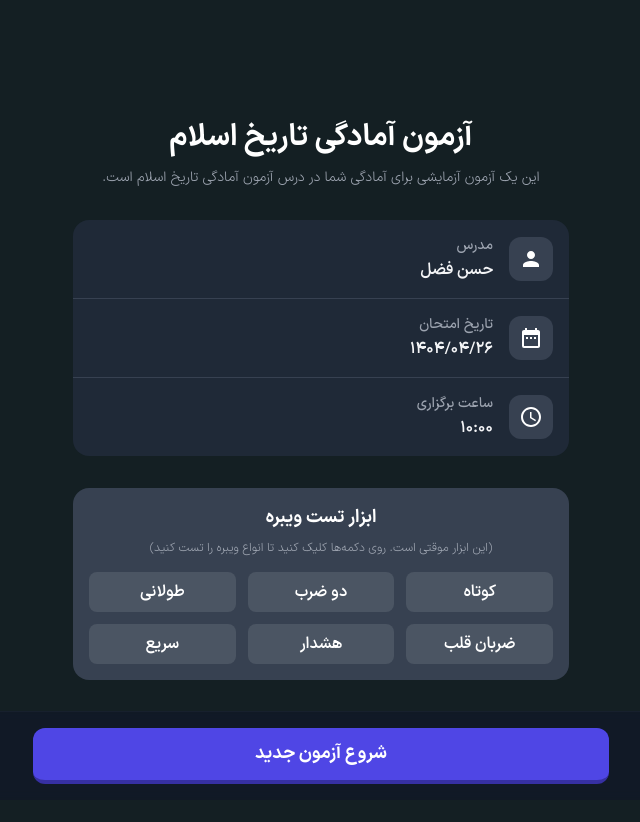
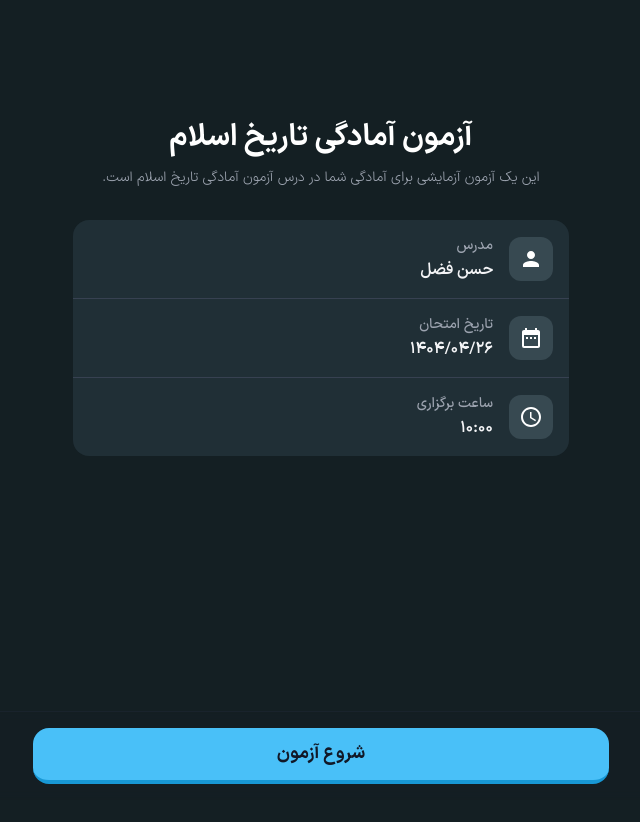
Before and after one commit to younessaeedian/quiz, a React (Vite) app: page / in a window 1280 px wide. Shown: the top 822 px of the page, without its empty margins (319-959 px from the left). After the commit the page ends 800 px from the top, so only its background shows below. Built offline with nearby package versions, Linux system fonts and the light colour scheme.

Commit message:
save incorrect question

```diff
--- a/App.tsx
+++ b/App.tsx
@@ -8,9 +8,8 @@ import ResultsScreen from "./components/ResultsScreen";
 import { goodScoreAnimationData } from "./data/goodScoreAnimation";
 
 const INCORRECT_QUESTION_IDS_KEY = "interactiveQuizIncorrectQuestionIds";
-const ACTIVE_QUIZ_STATE_KEY = "activeQuizState"; // کلید برای ذخیره وضعیت آزمون
+const ACTIVE_QUIZ_STATE_KEY = "activeQuizState";
 
-// الگوریتم Fisher-Yates برای درهم‌ریزی آرایه
 const shuffleArray = <T,>(array: T[]): T[] => {
   const newArray = [...array];
   for (let i = newArray.length - 1; i > 0; i--) {
@@ -20,7 +19,6 @@ const shuffleArray = <T,>(array: T[]): T[] => {
   return newArray;
 };
 
-// تابع کمکی برای تبدیل اعداد به فارسی
 const toPersianDigits = (num: string | number): string => {
   const persianDigits = ["۰", "۱", "۲", "۳", "۴", "۵", "۶", "۷", "۸", "۹"];
   return String(num).replace(
@@ -29,7 +27,6 @@ const toPersianDigits = (num: string | number): string => {
   );
 };
 
-// کامپوننت آیکون بستن
 const CloseIcon: React.FC<{ className?: string }> = ({
   className = "h-5 w-5",
 }) => (
@@ -64,9 +61,6 @@ const App: React.FC = () => {
   const [persistedIncorrectIds, setPersistedIncorrectIds] = useState<
     Set<string>
   >(new Set());
-  const [currentSessionIncorrectIds, setCurrentSessionIncorrectIds] = useState<
-    Set<string>
-  >(new Set());
   const [isReviewMode, setIsReviewMode] = useState<boolean>(false);
 
   const correctSound = useMemo(
@@ -97,9 +91,6 @@ const App: React.FC = () => {
           setCurrentQuestionIndex(savedState.currentQuestionIndex);
           setScore(savedState.score || 0);
           setIsReviewMode(savedState.isReviewMode || false);
-          setCurrentSessionIncorrectIds(
-            new Set(savedState.currentSessionIncorrectIds || [])
-          );
           setCurrentOptions(
             shuffleArray(
               savedState.questions[savedState.currentQuestionIndex].options
@@ -142,18 +133,10 @@ const App: React.FC = () => {
         currentQuestionIndex,
         score,
         isReviewMode,
-        currentSessionIncorrectIds: Array.from(currentSessionIncorrectIds),
       };
       localStorage.setItem(ACTIVE_QUIZ_STATE_KEY, JSON.stringify(stateToSave));
     }
-  }, [
-    gameState,
-    questions,
-    currentQuestionIndex,
-    score,
-    isReviewMode,
-    currentSessionIncorrectIds,
-  ]);
+  }, [gameState, questions, currentQuestionIndex, score, isReviewMode]);
 
   const handleRestartQuiz = useCallback(() => {
     localStorage.removeItem(ACTIVE_QUIZ_STATE_KEY);
@@ -176,7 +159,6 @@ const App: React.FC = () => {
       setShowFeedback(false);
       setCurrentOptions(shuffleArray(shuffledQuestions[0].options));
       setIsReviewMode(reviewMode);
-      setCurrentSessionIncorrectIds(new Set());
       setGameState(GameState.QUIZ);
     },
     []
@@ -209,11 +191,6 @@ const App: React.FC = () => {
         playSound(correctSound);
         setScore((prevScore) => prevScore + 1);
         if (isReviewMode) {
-          setCurrentSessionIncorrectIds((prev) => {
-            const newSet = new Set(prev);
-            newSet.delete(currentQ.id);
-            return newSet;
-          });
           setPersistedIncorrectIds((prev) => {
             const newSet = new Set(prev);
             newSet.delete(currentQ.id);
@@ -226,7 +203,18 @@ const App: React.FC = () => {
         }
       } else {
         playSound(incorrectSound);
-        setCurrentSessionIncorrectIds((prev) => new Set(prev).add(currentQ.id));
+        // **تغییر اصلی:** ثبت فوری سوال غلط در آزمون اصلی
+        if (!isReviewMode) {
+          setPersistedIncorrectIds((prev) => {
+            const newSet = new Set(prev);
+            newSet.add(currentQ.id);
+            localStorage.setItem(
+              INCORRECT_QUESTION_IDS_KEY,
+              JSON.stringify(Array.from(newSet))
+            );
+            return newSet;
+          });
+        }
       }
     },
     [
@@ -248,27 +236,11 @@ const App: React.FC = () => {
       setCurrentQuestionIndex(nextIndex);
       setCurrentOptions(shuffleArray(questions[nextIndex].options));
     } else {
-      if (!isReviewMode) {
-        const combinedIncorrectIds = new Set([
-          ...persistedIncorrectIds,
-          ...currentSessionIncorrectIds,
-        ]);
-        localStorage.setItem(
-          INCORRECT_QUESTION_IDS_KEY,
-          JSON.stringify(Array.from(combinedIncorrectIds))
-        );
-        setPersistedIncorrectIds(combinedIncorrectIds);
-      }
+      // **تغییر اصلی:** حذف منطق ادغام در انتهای آزمون
       localStorage.removeItem(ACTIVE_QUIZ_STATE_KEY);
       setGameState(GameState.RESULTS);
     }
-  }, [
-    currentQuestionIndex,
-    questions,
-    isReviewMode,
-    persistedIncorrectIds,
-    currentSessionIncorrectIds,
-  ]);
+  }, [currentQuestionIndex, questions]);
 
   const currentQuestion = useMemo(() => {
     if (questions.length > 0 && currentQuestionIndex < questions.length) {
@@ -328,7 +300,6 @@ const App: React.FC = () => {
       {gameState === GameState.QUIZ && (
         <div className="fixed top-0 left-0 right-0 mt-6 z-50 px-4 fade-in">
           <div className="flex items-center justify-between w-full h-10">
-            {/* **تغییر اصلی:** رنگ پس‌زمینه دکمه بستن */}
             <button
               onClick={handleRestartQuiz}
               className="p-1.5 bg-[#202F36] hover:bg-gray-600/80 text-gray-300 hover:text-white rounded-full focus:outline-none focus:ring-2 focus:ring-gray-500 shrink-0"
@@ -338,7 +309,6 @@ const App: React.FC = () => {
             </button>
 
             <div className="flex-grow mx-2">
-              {/* **تغییر اصلی:** رنگ پس‌زمینه نوار پیشرفت */}
               <div
                 className="bg-[#202F36] rounded-full h-2.5 shadow-lg w-full max-w-xs mx-auto"
                 role="progressbar"
@@ -349,7 +319,6 @@ const App: React.FC = () => {
                   Math.round(progress)
                 )}%`}
               >
-                {/* **تغییر اصلی:** رنگ نوار پیشرفت */}
                 <div
                   className="bg-[#49C0F8] h-2.5 rounded-full transition-all duration-300 ease-out"
                   style={{ width: `${progress}%` }}
--- a/components/QuestionDisplay.tsx
+++ b/components/QuestionDisplay.tsx
@@ -71,14 +71,6 @@ const QuestionDisplay: React.FC<QuestionDisplayProps> = ({
     return () => clearTimeout(timer);
   }, [showFeedback, onNextQuestion]);
 
-  const handleOptionClick = (option: string) => {
-    // **تغییر اصلی:** ایجاد ویبره در صورت پشتیبانی مرورگر
-    if (navigator.vibrate) {
-      navigator.vibrate(50); // ویبره به مدت ۵۰ میلی‌ثانیه
-    }
-    onAnswerSelect(option);
-  };
-
   const getButtonClasses = useCallback(
     (option: string): string => {
       const baseDuoStyle =
@@ -138,7 +130,7 @@ const QuestionDisplay: React.FC<QuestionDisplayProps> = ({
           return (
             <button
               key={index}
-              onClick={() => handleOptionClick(option)} // **تغییر اصلی:** استفاده از تابع جدید
+              onClick={() => onAnswerSelect(option)}
               onTouchStart={() => {}}
               className={buttonClasses}
               disabled={showFeedback}
--- a/components/QuizSetup.tsx
+++ b/components/QuizSetup.tsx
@@ -1,6 +1,5 @@
 import React from "react";
 import { quizDetails } from "../data/quizinfo";
-import VibrationTester from "./VibrationTester"; // ابزار تست ویبره اضافه شد
 
 interface QuizSetupProps {
   onStartNewQuiz: () => void;
@@ -62,11 +61,11 @@ const QuizSetup: React.FC<QuizSetupProps> = ({
   incorrectQuestionsCount,
 }) => {
   const baseClasses =
-    "w-full font-bold rounded-xl py-3 px-6 sm:px-8 text-base sm:text-lg";
+    "w-full font-bold rounded-2xl py-3 px-6 sm:px-8 text-base sm:text-lg";
   const blueButtonClasses = `
     ${baseClasses}
-    text-white bg-indigo-600
-    border-b-4 border-indigo-800
+    text-gray-900 bg-[#49C0F8]
+    border-b-4 border-[#1898D5]
     active:translate-y-[2px] active:border-b-2
     transform-gpu transition-transform duration-100 ease-in-out
   `;
@@ -90,9 +89,9 @@ const QuizSetup: React.FC<QuizSetupProps> = ({
           </p>
         </div>
 
-        <div className="bg-gray-800 rounded-2xl">
+        <div className="bg-[#202F36] rounded-2xl">
           <div className="flex items-center p-4 border-b border-gray-700">
-            <div className="flex items-center justify-center w-11 h-11 shrink-0 ml-4 rounded-xl bg-gray-700 text-white">
+            <div className="flex items-center justify-center w-11 h-11 shrink-0 ml-4 rounded-xl bg-[#374951] text-white">
               <UserIcon className="w-6 h-6" />
             </div>
             <div className="flex-1">
@@ -106,7 +105,7 @@ const QuizSetup: React.FC<QuizSetupProps> = ({
           </div>
 
           <div className="flex items-center p-4 border-b border-gray-700">
-            <div className="flex items-center justify-center w-11 h-11 shrink-0 ml-4 rounded-xl bg-gray-700 text-white">
+            <div className="flex items-center justify-center w-11 h-11 shrink-0 ml-4 rounded-xl bg-[#374951] text-white">
               <CalendarIcon className="w-6 h-6" />
             </div>
             <div className="flex-1">
@@ -120,7 +119,7 @@ const QuizSetup: React.FC<QuizSetupProps> = ({
           </div>
 
           <div className="flex items-center p-4">
-            <div className="flex items-center justify-center w-11 h-11 shrink-0 ml-4 rounded-xl bg-gray-700 text-white">
+            <div className="flex items-center justify-center w-11 h-11 shrink-0 ml-4 rounded-xl bg-[#374951] text-white">
               <ClockIcon className="w-6 h-6" />
             </div>
             <div className="flex-1">
@@ -133,12 +132,9 @@ const QuizSetup: React.FC<QuizSetupProps> = ({
             </div>
           </div>
         </div>
-
-        {/* ابزار تست ویبره در اینجا نمایش داده می‌شود */}
-        <VibrationTester />
       </div>
 
-      <div className="fixed bottom-0 left-0 right-0 bg-gray-900/80 backdrop-blur-sm p-4 z-30 border-t border-gray-800/50">
+      <div className="fixed bottom-0 left-0 right-0 bg-[#141F23]/80 backdrop-blur-sm p-4 z-30 border-t border-gray-800/50">
         <div className="max-w-xl mx-auto space-y-3">
           {incorrectQuestionsCount > 0 && (
             <button
@@ -159,7 +155,7 @@ const QuizSetup: React.FC<QuizSetupProps> = ({
             className={blueButtonClasses}
             aria-label="شروع آزمون جدید"
           >
-            شروع آزمون جدید
+            شروع آزمون
           </button>
         </div>
       </div>
--- a/components/VibrationTester.tsx
+++ /dev/null
@@ -1,47 +0,0 @@
-import React from "react";
-
-// الگوهای مختلف ویبره برای تست
-const vibrationPatterns = [
-  { name: "کوتاه", pattern: [50] },
-  { name: "دو ضرب", pattern: [70, 60, 70] },
-  { name: "طولانی", pattern: [200] },
-  { name: "ضربان قلب", pattern: [80, 50, 80, 50, 80] },
-  { name: "هشدار", pattern: [300, 100, 100] },
-  { name: "سریع", pattern: [20, 20, 20] },
-];
-
-const VibrationTester: React.FC = () => {
-  // تابعی برای اجرای الگوی ویبره انتخابی
-  const handleTestVibrate = (pattern: number[]) => {
-    if (navigator.vibrate) {
-      navigator.vibrate(pattern);
-    } else {
-      // این پیام در کامپیوتر نمایش داده می‌شود
-      alert("مرورگر شما از ویبره پشتیبانی نمی‌کند.");
-    }
-  };
-
-  return (
-    <div className="mt-8 p-4 bg-gray-700 rounded-2xl">
-      <h3 className="text-lg font-bold text-white text-center mb-2">
-        ابزار تست ویبره
-      </h3>
-      <p className="text-xs text-gray-400 text-center mb-4">
-        (این ابزار موقتی است. روی دکمه‌ها کلیک کنید تا انواع ویبره را تست کنید)
-      </p>
-      <div className="grid grid-cols-2 sm:grid-cols-3 gap-3">
-        {vibrationPatterns.map(({ name, pattern }) => (
-          <button
-            key={name}
-            onClick={() => handleTestVibrate(pattern)}
-            className="bg-gray-600 text-white font-semibold py-2 px-4 rounded-lg active:bg-gray-500 transition-colors"
-          >
-            {name}
-          </button>
-        ))}
-      </div>
-    </div>
-  );
-};
-
-export default VibrationTester;
```
